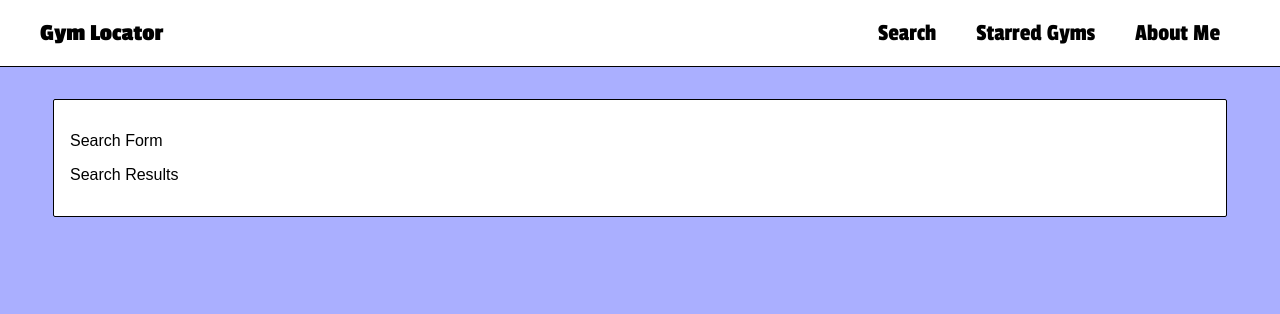
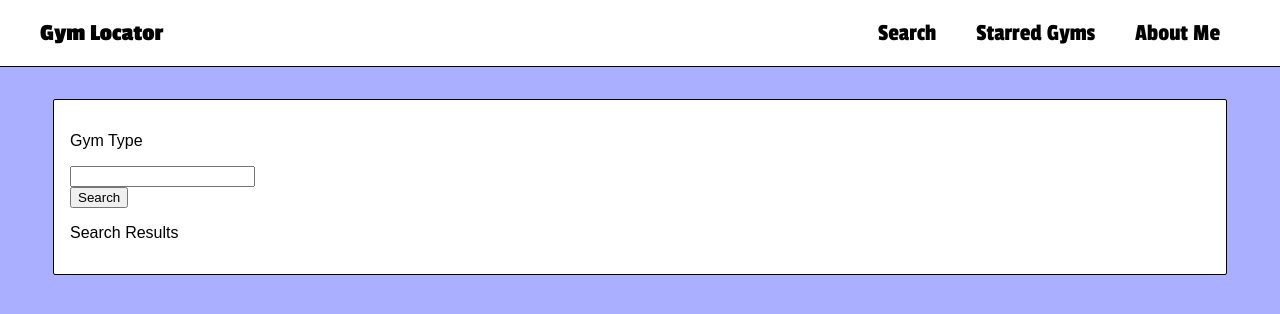
Before and after one commit to Jschles1/gym-locator, a React (Create React App) app: page / in a window 1280 px wide. Shown: the top 314 px of the page. Built offline with nearby package versions, Linux system fonts and the light colour scheme.

Commit message:
Implemented form structure for Search

```diff
--- a/src/components/Search.js
+++ b/src/components/Search.js
@@ -1,4 +1,5 @@
 import React, { Component } from 'react';
+import { FormControl, ControlLabel, Button, FormGroup } from 'react-bootstrap';
 
 class Search extends Component {
   constructor(props) {
@@ -9,7 +10,21 @@ class Search extends Component {
 
   render() {
     return (
-      <p>Search Form</p>
+      <form>
+        <FormGroup>
+          <p>Gym Type</p>
+        </FormGroup>
+
+        <FormGroup>
+          <FormControl
+            type="number"
+          />
+        </FormGroup>
+
+        <Button type="submit">
+          Search
+        </Button>
+      </form>
     );
   }
 }
```
